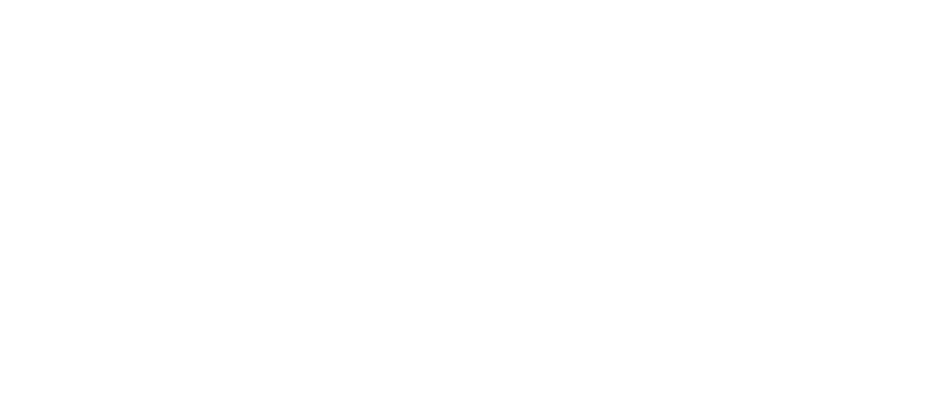
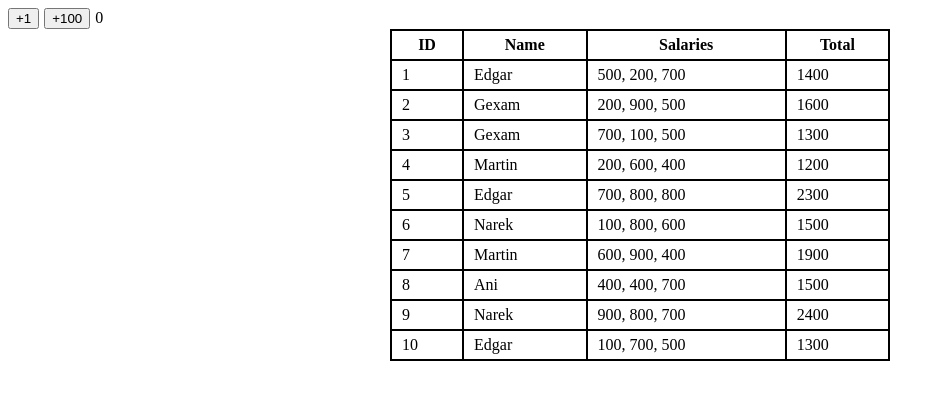
Before and after one commit to MartinElizbaryan/Edgar-React, a React (Create React App) app: page / in a window 1280 px wide. Shown: the top 400 px of the page, without its empty margins (0-945 px from the left). Built offline with nearby package versions, Linux system fonts and the light colour scheme.

Commit message:
lesson 5

```diff
--- a/public/index.html
+++ b/public/index.html
@@ -25,6 +25,21 @@
       Learn how to configure a non-root public URL by running `npm run build`.
     -->
     <title>React App</title>
+
+    <style>
+      table {
+        width: 500px;
+        margin: 0 auto;
+        border-collapse: collapse;
+      }
+      td, th {
+        border: 2px solid black;
+        padding: 5px 10px;
+      }
+      button {
+        margin-right: 5px;
+      }
+</style>
   </head>
   <body>
     <noscript>You need to enable JavaScript to run this app.</noscript>
--- a/src/components/main/Main.hooks.js
+++ b/src/components/main/Main.hooks.js
@@ -0,0 +1,46 @@
+import { useCallback, useMemo, useState } from "react";
+
+const users = ["Martin", "Narek", "Edgar", "Gexam", "Ani"];
+
+const getRandomWorkers = () => {
+  return Array.from({ length: 10 }, (_, index) => {
+    const salaries = Array.from(
+      { length: 3 },
+      () => (Math.floor(Math.random() * 9) + 1) * 100
+    );
+
+    return {
+      id: index + 1,
+      name: users[Math.floor(Math.random() * users.length)],
+      salaries,
+    };
+  });
+};
+
+export const useMain = () => {
+  const [workers, setWorkers] = useState(getRandomWorkers());
+  const [count, setCount] = useState(0);
+
+  const addCount = useCallback(
+    (num = 1) => {
+      setCount(count + num);
+    },
+    [setCount, count]
+  );
+
+  const modifiedWorkers = useMemo(() => {
+    console.log("useMemo");
+    return workers.map(({ id, name, salaries }) => {
+      return {
+        id,
+        name,
+        salariesJoined: salaries.join(", "),
+        total: salaries.reduce((acc, salary) => {
+          return acc + salary;
+        }, 0), // ete oka vor array-id 0-n lini skzbanakan acc-n uremn kariq chka
+      };
+    });
+  }, [workers]);
+
+  return { workers: modifiedWorkers, count, addCount };
+};
--- a/src/components/main/Main.js
+++ b/src/components/main/Main.js
@@ -1,5 +1,41 @@
+import React from "react";
+import WorkerRow from "../workerRow/WorkerRow";
+import { useMain } from "./Main.hooks";
+
 const Main = () => {
-  return <div></div>;
+  const { workers, count, addCount } = useMain();
+
+  return (
+    <main>
+      <div>
+        <button onClick={() => addCount()}>+1</button>
+        <button onClick={() => addCount(100)}>+100</button>
+        {count}
+      </div>
+      <table>
+        <thead>
+          <tr>
+            <th>ID</th>
+            <th>Name</th>
+            <th>Salaries</th>
+            <th>Total</th>
+          </tr>
+        </thead>
+        <tbody>
+          {workers.map(({ id, name, salariesJoined, total }) => (
+            <tr key={id}>
+              <WorkerRow
+                id={id}
+                name={name}
+                salary={salariesJoined}
+                total={total}
+              />
+            </tr>
+          ))}
+        </tbody>
+      </table>
+    </main>
+  );
 };
 
 export default Main;
--- /dev/null
+++ b/src/components/workerRow/WorkerRow.js
@@ -0,0 +1,16 @@
+import { Fragment } from "react";
+
+const WorkerRow = (props) => {
+  const { id, name, salary, total } = props;
+
+  return (
+    <Fragment>
+      <td>{id}</td>
+      <td>{name}</td>
+      <td>{salary}</td>
+      <td>{total}</td>
+    </Fragment>
+  );
+};
+
+export default WorkerRow;
```
